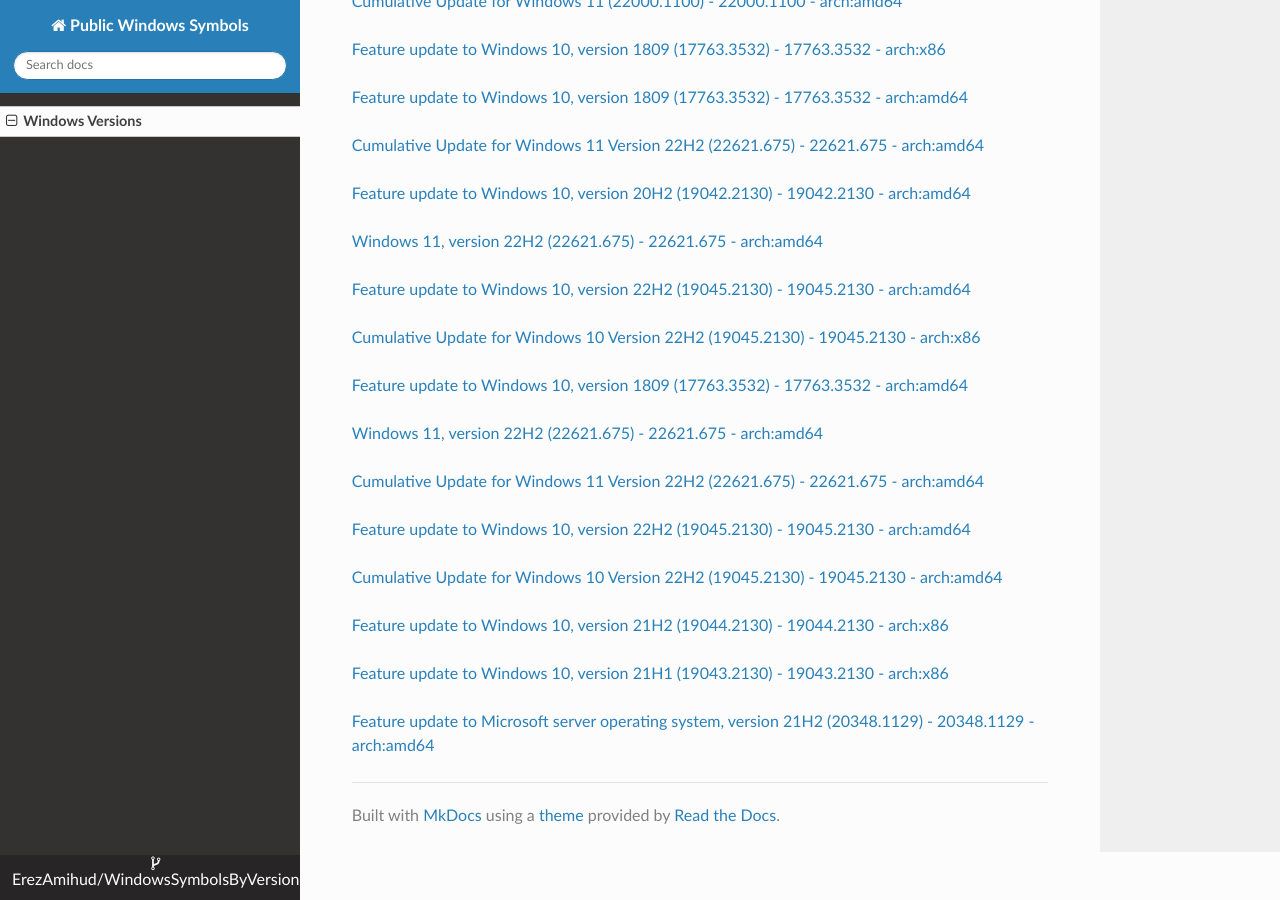
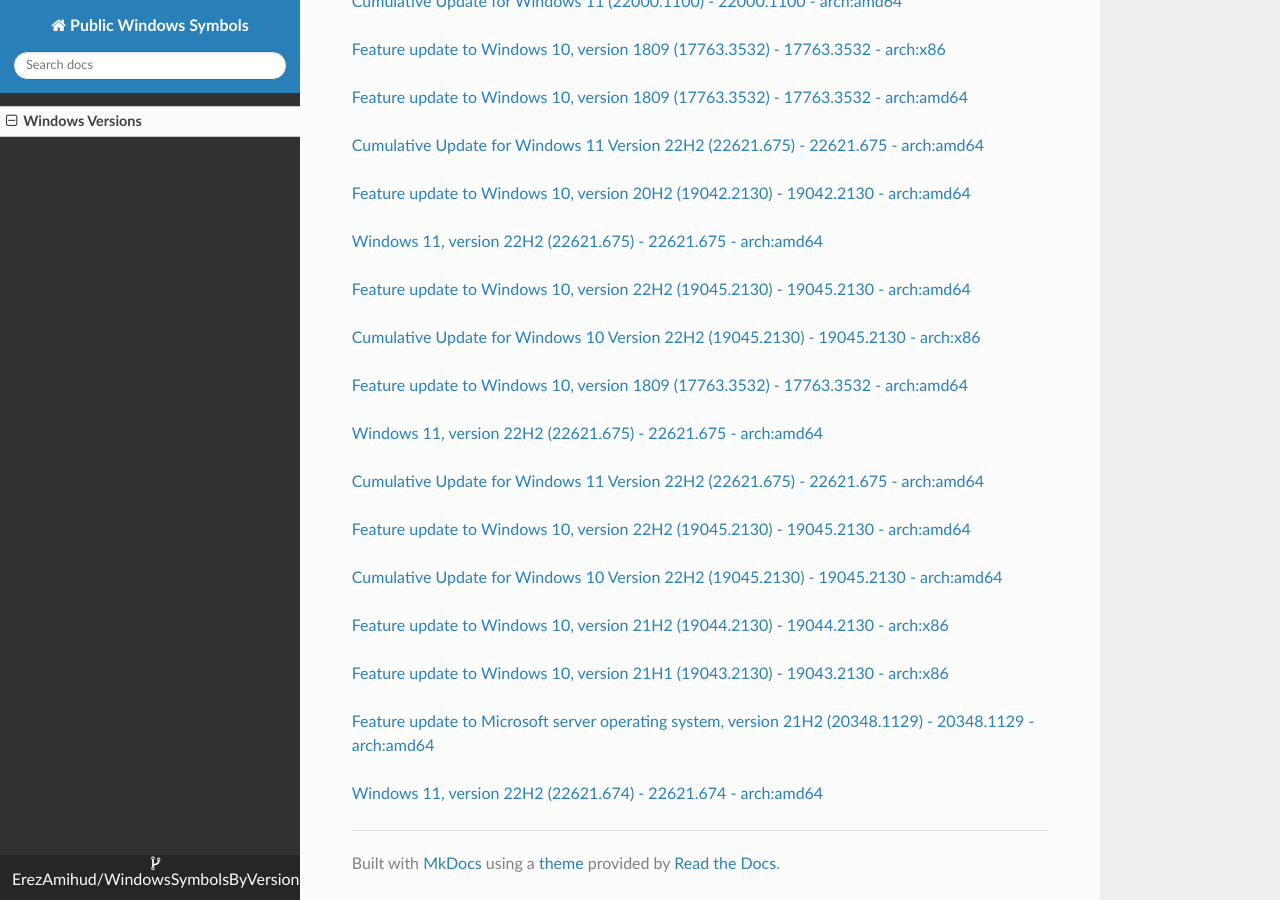
Before and after one commit to ErezAmihud/WindowsSymbolsByVersion, an MkDocs documentation site: the page built from docs/index.md, in a window 1280 px wide and 900 px high, scrolled down 50141 px. Built offline with MkDocs 1.6.1, drawn with Linux system fonts in a browser that asks for light colours; nearby versions of some CDN libraries.

Commit message:
Automated commit, add manifest for 068ce486-dc69-4164-81f7-99594a3e688b

```diff
--- a/docs/index.md
+++ b/docs/index.md
@@ -2959,3 +2959,6 @@
 
 
 [Feature update to Microsoft server operating system, version 21H2 (20348.1129) - 20348.1129 - arch:amd64](https://github.com/ErezAmihud/WindowsSymbolsByVersion/blob/main/manifests/0653dd2a-94b3-4bd4-9a3c-34ae727e8b68.manifest)
+
+
+[Windows 11, version 22H2 (22621.674) - 22621.674 - arch:amd64](https://github.com/ErezAmihud/WindowsSymbolsByVersion/blob/main/manifests/068ce486-dc69-4164-81f7-99594a3e688b.manifest)
```
Also changed, not shown: process_builds.json (+1 -1 lines), 1 other file.
